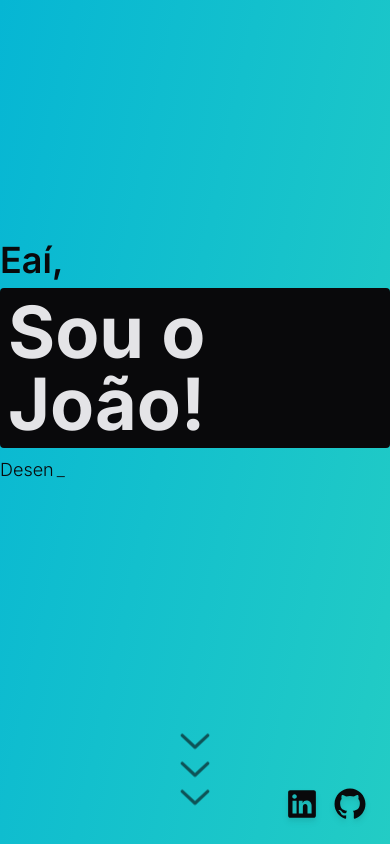
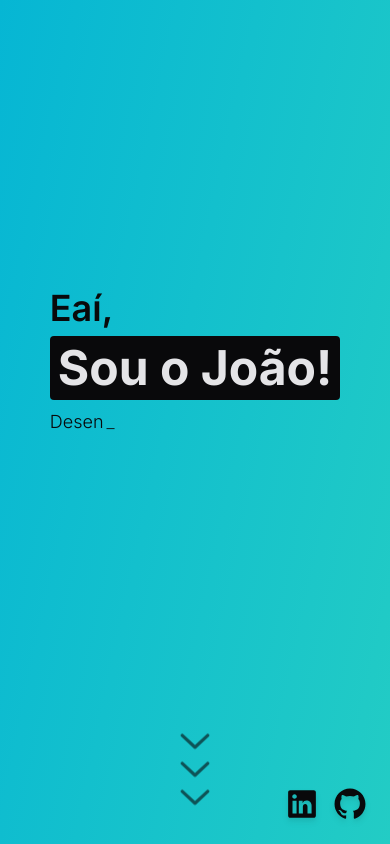
Before and after one commit to 7Cass/portfolio, a Next.js app: page / in a window 390 px wide. Shown: the top 844 px of the page. Built offline with nearby package versions, Linux system fonts and the light colour scheme; what tailwindcss-animation-delay would draw is missing.

Commit message:
fix: fixed hero section on mobile

```diff
--- a/src/app/page.tsx
+++ b/src/app/page.tsx
@@ -20,11 +20,11 @@ export default function Home() {
         <div className="space-y-2 flex-1 flex flex-col justify-center">
           <p className="text-4xl md:text-5xl lg:text-6xl font-semibold">Eaí,</p>
           <div className="flex items-center justify-center gap-2">
-            <h1 className="text-7xl md:text-8xl lg:text-9xl font-bold rounded p-2 bg-zinc-950 dark:bg-zinc-200 text-zinc-200 dark:text-zinc-950">
+            <h1 className="text-5xl sm:text-7xl md:text-8xl lg:text-9xl font-bold rounded p-2 bg-zinc-950 dark:bg-zinc-200 text-zinc-200 dark:text-zinc-950">
               Sou o João!
             </h1>
           </div>
-          <h4 className="text-lg md:text-3xl lg:text-4xl text-zinc-950 dark:text-zinc-200 font-light">
+          <h4 className="max-w-[300px] text-lg md:text-3xl lg:text-4xl text-zinc-950 dark:text-zinc-200 font-light">
             <Typewriter
               words={[
                 'Desenvolvedor Front-End',
```
